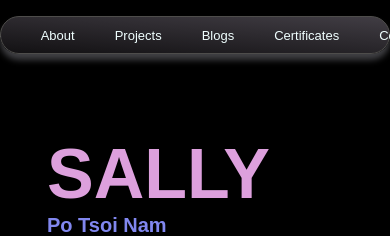
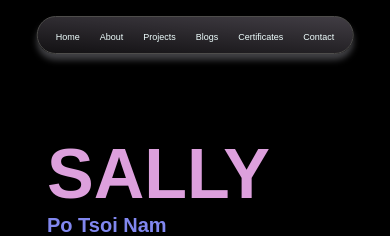
Before and after one commit to namm0407/Portfolio, a plain HTML site: page index.html in a window 390 px wide. Shown: the top 236 px of the page. Drawn offline with Linux system fonts and the light colour scheme.

Commit message:
responsive

```diff
--- a/style.css
+++ b/style.css
@@ -60,7 +60,6 @@ nav ul {
 }
 
 nav ul li {
-    display: inline-block;   /* Keep inline-block for individual items */
     list-style: none;       /* Remove bullet points */
     margin: 5px 20px ;
     padding: 0;
@@ -90,6 +89,16 @@ nav ul li a:hover::after {
 
 .page {
     margin-top: 70px;
+}
+
+@media (max-width: 600px) {
+  nav ul li {
+    margin: 5px 10px ;
+  }
+
+  nav ul li a {
+    font-size: 9px;
+  }
 }
 
 /*Home*/
@@ -358,3 +367,4 @@ body {
         margin-bottom: 10px;
     }
 }
+*/
```
